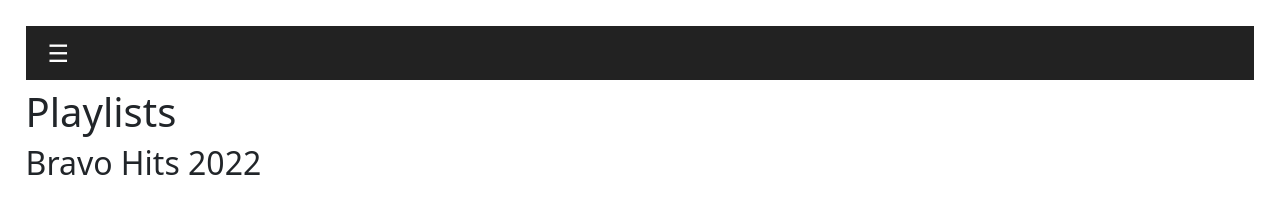
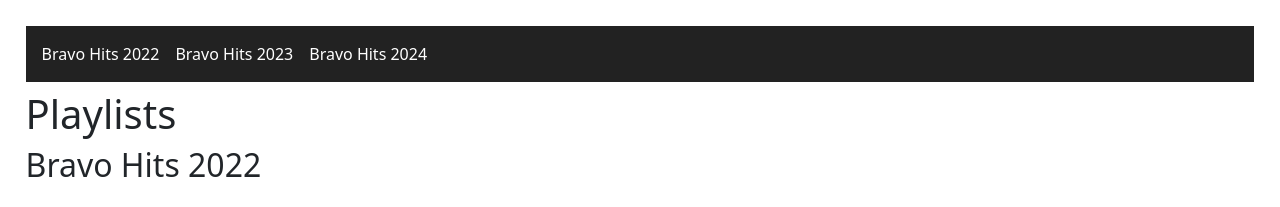
Before and after one commit to m-t-e-k-u-g-r/playlist, a plain HTML site: page index.html in a window 1280 px wide. Shown: the top 207 px of the page. Drawn offline with nearby package versions, Linux system fonts and the light colour scheme.

Commit message:
Add media query for tablet

```diff
--- a/styles.css
+++ b/styles.css
@@ -97,3 +97,23 @@
         z-index: 100;
     }
 }
+
+@media (min-width: 768px) {
+    .playlist {
+        grid-template-columns: repeat(2, 1fr);
+    }
+    nav {
+        flex-direction: row;
+        align-items: center;
+        justify-content: space-between;
+    }
+    #menuToggle {
+        display: none;
+    }
+    #nav-links {
+        display: flex;
+        flex-direction: row;
+        gap: 1rem;
+        width: auto;
+    }
+}
```
